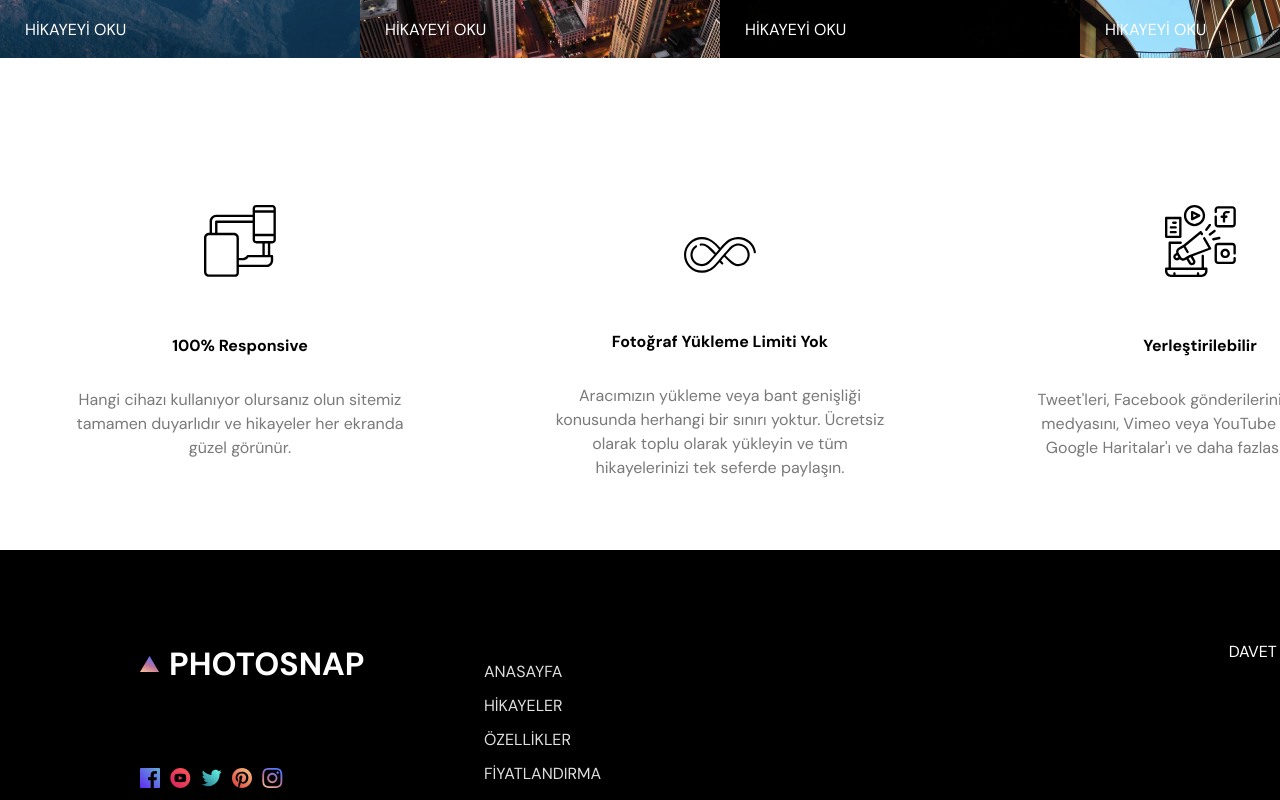
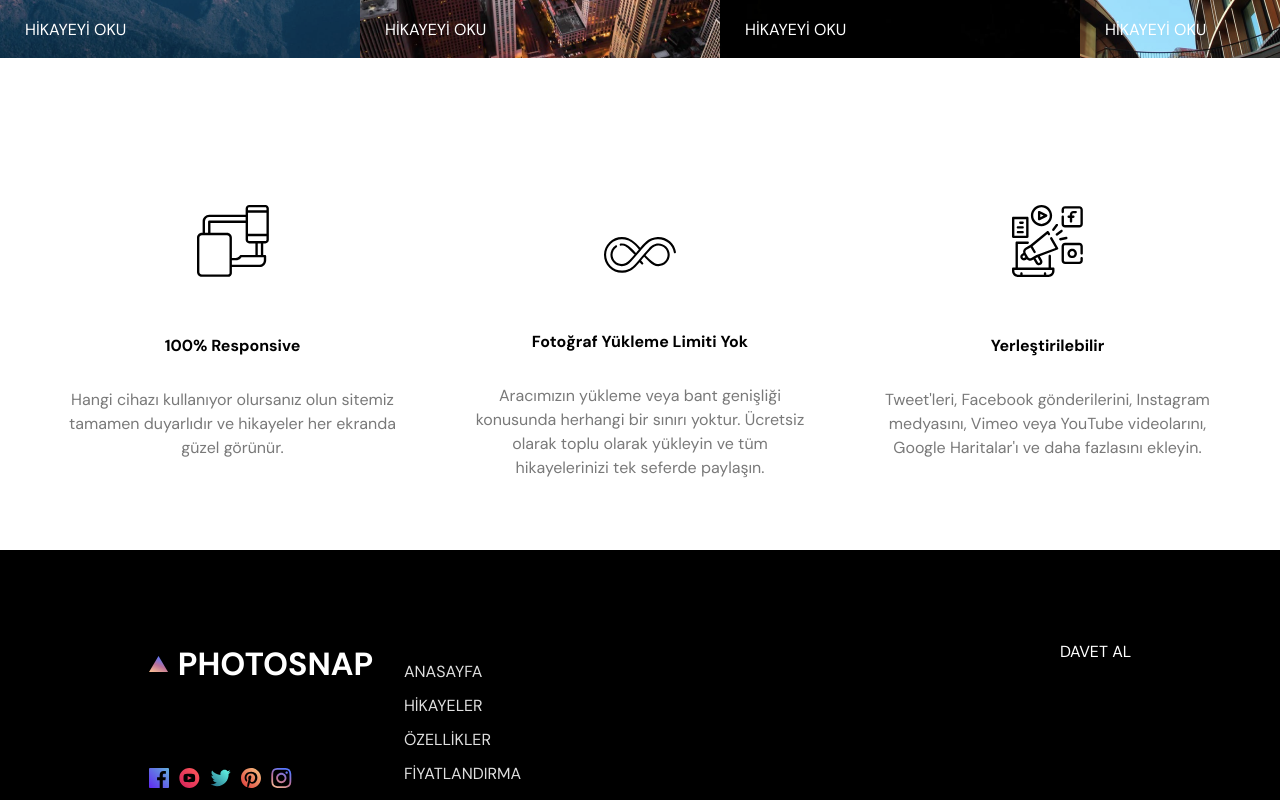
Before and after one commit to sareecil/photosnap-react-router, a React (Vite) app: page / in a window 1280 px wide. Shown: the part 2421-3221 px from the top of the page. Built offline with nearby package versions, Linux system fonts and the light colour scheme.

Commit message:
css hatalari duzeltildi

```diff
--- a/src/App.css
+++ b/src/App.css
@@ -15,7 +15,7 @@ body {
   font-optical-sizing: auto;
   line-height: 1.5;
   -webkit-font-smoothing: antialiased;
-  width: 1440px;
+  /* width: 1440px; */
   margin: 0 auto;
 }
 
@@ -63,6 +63,11 @@ body {
 
 .h-btn a:hover {
   color:#000000;
+}
+
+.content {
+  width: 1440px;
+  margin: 0 auto;
 }
 
 .part-one {
@@ -197,7 +202,7 @@ hr {
 
 .footer-top {
   display: flex;
-  justify-content: space-around;
+  justify-content: space-evenly;
   text-align: center;
   margin-bottom: 70px;
 }
@@ -224,7 +229,7 @@ hr {
 
 .footer-down {
   display: flex;
-  justify-content: space-between;
+  justify-content: space-evenly;
   background-color: #000000;
   height: 250px;
   padding-block: 90px;
--- a/src/main.jsx
+++ b/src/main.jsx
@@ -1,6 +1,7 @@
 import React from 'react'
 import ReactDOM from 'react-dom/client'
 import App from './App.jsx'
+
 import {
   createBrowserRouter,
   RouterProvider,
@@ -10,8 +11,9 @@ import {
 const router = createBrowserRouter([
   {
     path: "/",
-    element: <App/>,
+    element: <App/>
   },
+
 ]);
 
 ReactDOM.createRoot(document.getElementById('root')).render(
```
